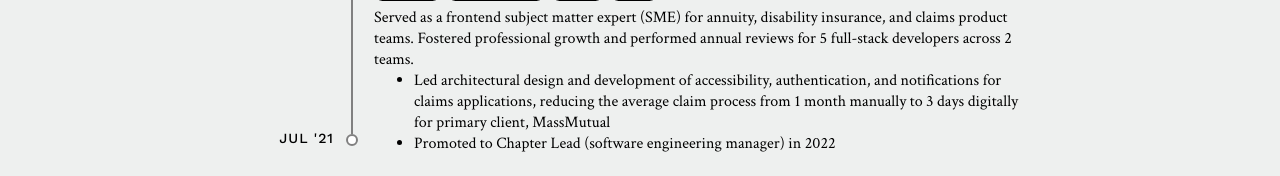
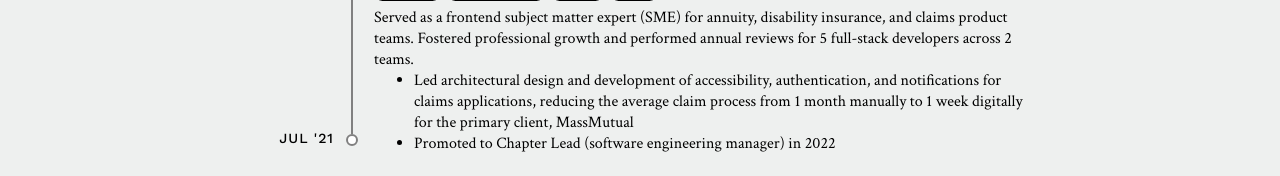
Before and after one commit to trandianat/portfolio, a React app: page / in a window 1280 px wide. Shown: the part 531-707 px from the top of the page. Built offline with nearby package versions, Linux system fonts and the light colour scheme; no server answers; what @aws-amplify/ui-react, aws-amplify would draw is missing.

Commit message:
Updated experience

```diff
--- a/src/pages/experience/index.tsx
+++ b/src/pages/experience/index.tsx
@@ -33,7 +33,7 @@ export const Experience = (): JSX.Element => (
         ]}
         scope="Served as a frontend subject matter expert (SME) for annuity, disability insurance, and claims product teams. Fostered professional growth and performed annual reviews for 5 full-stack developers across 2 teams."
         accomplishments={[
-          'Led architectural design and development of accessibility, authentication, and notifications for claims applications, reducing the average claim process from 1 month manually to 3 days digitally for primary client, MassMutual',
+          'Led architectural design and development of accessibility, authentication, and notifications for claims applications, reducing the average claim process from 1 month manually to 1 week digitally for the primary client, MassMutual',
           'Promoted to Chapter Lead (software engineering manager) in 2022',
         ]}
         indent
```
